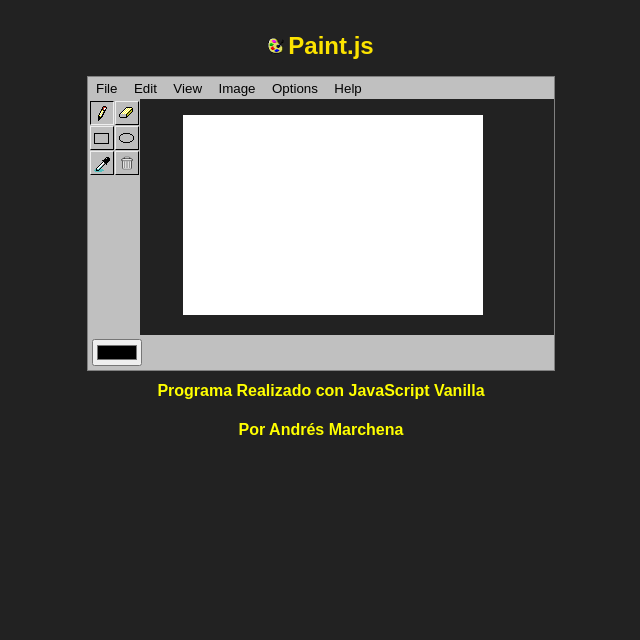
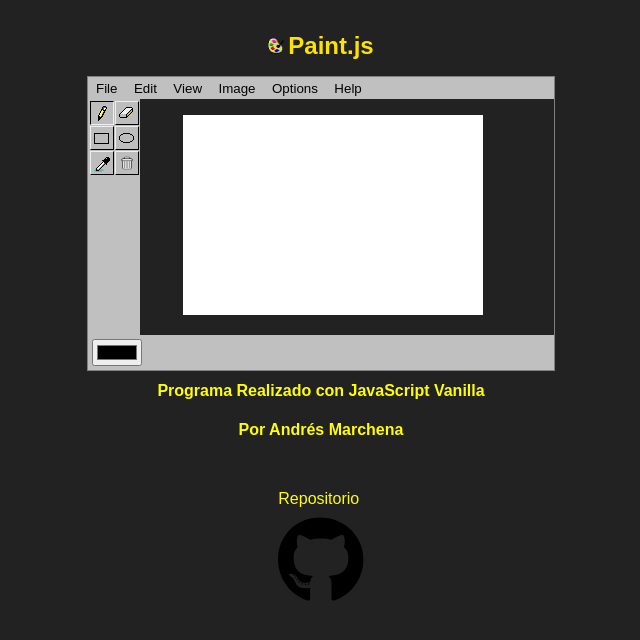
Before and after one commit to AndresDM37/Paint-Window, a plain HTML site: page index.html in a window 1280 px wide. Shown: the whole page, without its empty margins (319-959 px from the left). Drawn offline with Linux system fonts and the light colour scheme.

Commit message:
link repo

```diff
--- a/index.html
+++ b/index.html
@@ -143,6 +143,27 @@
       #clear-btn {
         background-image: url("./icons/trash.png");
         background-size: 18px;
+      }
+
+      .linkRepo {
+        display: inline-block;
+
+        color: yellow;
+        text-decoration: none;
+        margin-top: 40px;
+      }
+
+      .linkRepo svg {
+        margin-top: 8px;
+      }
+
+      .linkRepo:hover {
+        transform: scale(1.1);
+      }
+
+      .iconGit {
+        display: flex;
+        justify-content: center;
       }
     </style>
     <script type="module">
@@ -350,20 +371,19 @@
         $pickerBtn.removeAttribute("disabled");
       }
 
-      const text = "Por Andrés Marchena"
-      const speed = 100
-      let index = 0
+      const text = "Por Andrés Marchena";
+      const speed = 100;
+      let index = 0;
 
       function writingText() {
         if (index < text.length) {
-          document.getElementById("text-move").innerHTML += text.charAt(index)
-          index++
-          setTimeout(writingText, speed)
+          document.getElementById("text-move").innerHTML += text.charAt(index);
+          index++;
+          setTimeout(writingText, speed);
         }
       }
 
       writingText();
-
     </script>
   </head>
 
@@ -407,5 +427,23 @@
       <h1>Programa Realizado con JavaScript Vanilla</h1>
       <h1 id="text-move"></h1>
     </div>
+    <div class="iconGit">
+      <a
+        href="https://github.com/AndresDM37/Paint-Window"
+        class="linkRepo"
+        target="_blank"
+        noreferrer
+        >Repositorio
+        <svg
+          xmlns="http://www.w3.org/2000/svg"
+          viewBox="0 0 496 512"
+        >
+          <path
+            d="M165.9 397.4c0 2-2.3 3.6-5.2 3.6-3.3 .3-5.6-1.3-5.6-3.6 0-2 2.3-3.6 5.2-3.6 3-.3 5.6 1.3 5.6 3.6zm-31.1-4.5c-.7 2 1.3 4.3 4.3 4.9 2.6 1 5.6 0 6.2-2s-1.3-4.3-4.3-5.2c-2.6-.7-5.5 .3-6.2 2.3zm44.2-1.7c-2.9 .7-4.9 2.6-4.6 4.9 .3 2 2.9 3.3 5.9 2.6 2.9-.7 4.9-2.6 4.6-4.6-.3-1.9-3-3.2-5.9-2.9zM244.8 8C106.1 8 0 113.3 0 252c0 110.9 69.8 205.8 169.5 239.2 12.8 2.3 17.3-5.6 17.3-12.1 0-6.2-.3-40.4-.3-61.4 0 0-70 15-84.7-29.8 0 0-11.4-29.1-27.8-36.6 0 0-22.9-15.7 1.6-15.4 0 0 24.9 2 38.6 25.8 21.9 38.6 58.6 27.5 72.9 20.9 2.3-16 8.8-27.1 16-33.7-55.9-6.2-112.3-14.3-112.3-110.5 0-27.5 7.6-41.3 23.6-58.9-2.6-6.5-11.1-33.3 2.6-67.9 20.9-6.5 69 27 69 27 20-5.6 41.5-8.5 62.8-8.5s42.8 2.9 62.8 8.5c0 0 48.1-33.6 69-27 13.7 34.7 5.2 61.4 2.6 67.9 16 17.7 25.8 31.5 25.8 58.9 0 96.5-58.9 104.2-114.8 110.5 9.2 7.9 17 22.9 17 46.4 0 33.7-.3 75.4-.3 83.6 0 6.5 4.6 14.4 17.3 12.1C428.2 457.8 496 362.9 496 252 496 113.3 383.5 8 244.8 8zM97.2 352.9c-1.3 1-1 3.3 .7 5.2 1.6 1.6 3.9 2.3 5.2 1 1.3-1 1-3.3-.7-5.2-1.6-1.6-3.9-2.3-5.2-1zm-10.8-8.1c-.7 1.3 .3 2.9 2.3 3.9 1.6 1 3.6 .7 4.3-.7 .7-1.3-.3-2.9-2.3-3.9-2-.6-3.6-.3-4.3 .7zm32.4 35.6c-1.6 1.3-1 4.3 1.3 6.2 2.3 2.3 5.2 2.6 6.5 1 1.3-1.3 .7-4.3-1.3-6.2-2.2-2.3-5.2-2.6-6.5-1zm-11.4-14.7c-1.6 1-1.6 3.6 0 5.9 1.6 2.3 4.3 3.3 5.6 2.3 1.6-1.3 1.6-3.9 0-6.2-1.4-2.3-4-3.3-5.6-2z"
+            fill="black"
+          />
+        </svg>
+      </a>
+    </div>
   </body>
 </html>
```
